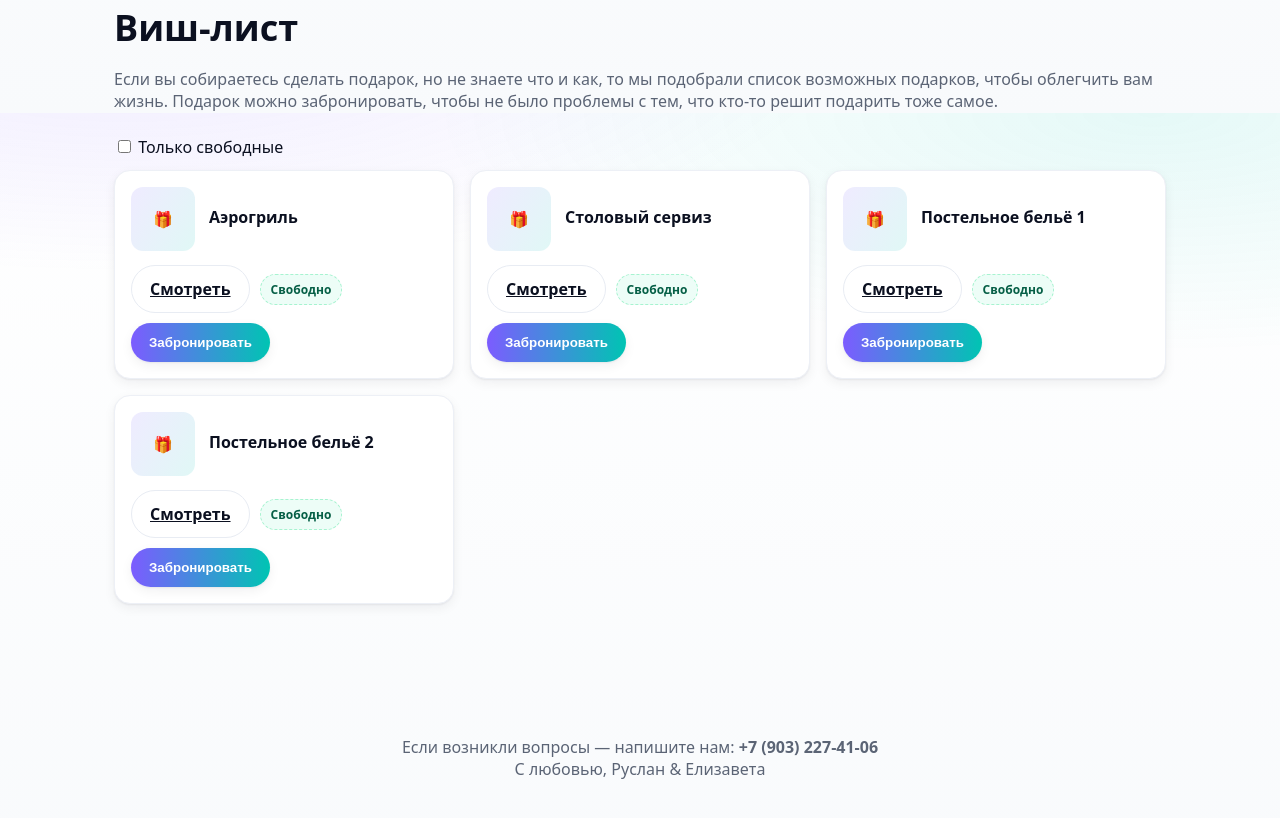
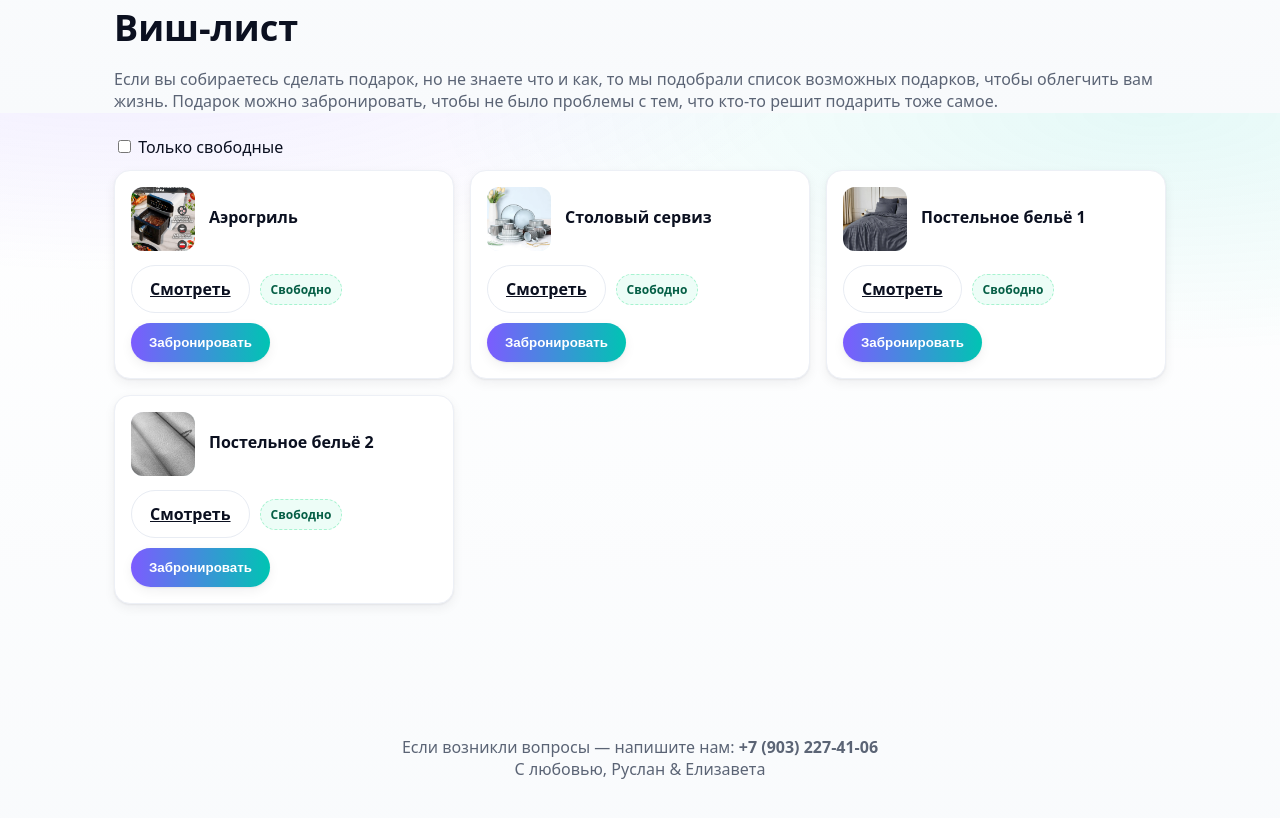
Before and after one commit to CrabopuluS/wedding_day, a plain HTML site: page index.html in a window 1280 px wide. Shown: the part 1487-2305 px from the top of the page. Drawn offline with Linux system fonts and the light colour scheme; no server answers.

Commit message:
Добавить изображения подарков в виш-листе

```diff
--- a/index.html
+++ b/index.html
@@ -385,8 +385,11 @@
           const card = document.createElement('div');
           card.className = 'wish-card';
           const safeLink = /^https?:\/\//i.test(item.link || '') ? item.link : '#';
+          const thumb = item.image
+            ? `<img src="${item.image}" alt="${escapeHtml(item.title)}">`
+            : '🎁';
           card.innerHTML = `
-            <div class="wish-thumb" aria-hidden="true">🎁</div>
+            <div class="wish-thumb" aria-hidden="true">${thumb}</div>
             <div class="wish-meta">
               <h4 class="wish-title" title="${escapeHtml(item.title)}">${escapeHtml(item.title)}</h4>
               <p class="wish-note">${escapeHtml(item.note || '')} ${item.price ? '• '+escapeHtml(item.price) : ''}</p>
```
